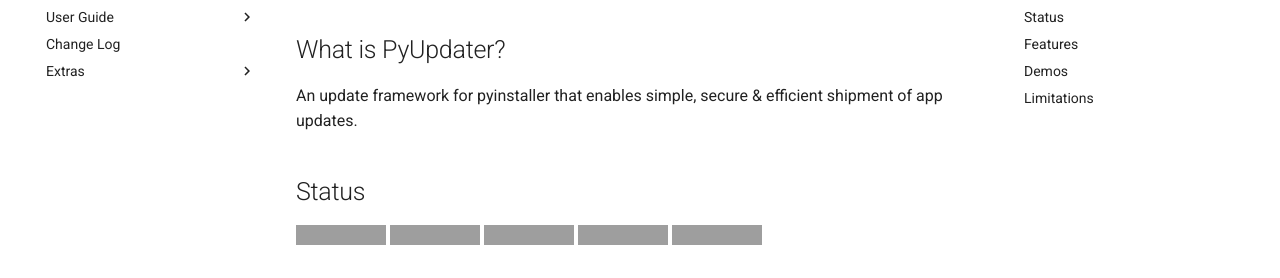
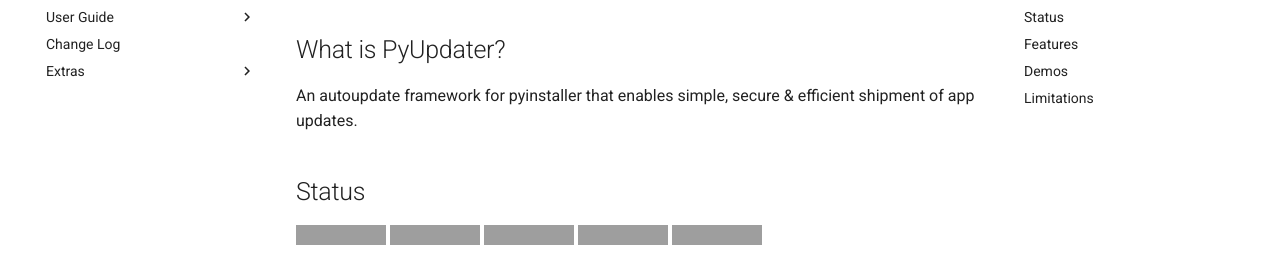
Before and after one commit to Digital-Sapphire/PyUpdater, an MkDocs documentation site: the page built from docs/index.md, in a window 1280 px wide and 900 px high. Shown: the part 148-426 px from the top of the window. Built offline with MkDocs 1.6.1 and Material for MkDocs 9.7.7, drawn with Linux system fonts in a browser that asks for light colours; comment, search, counter and statistics services are not loaded; old or Windows-style settings are respelled for this version of MkDocs; grey boxes are pictures that could not be loaded.

```diff
--- a/docs/index.md
+++ b/docs/index.md
@@ -3,7 +3,7 @@
 
 ##What is PyUpdater?
 
-An update framework for pyinstaller that enables simple, secure & efficient shipment of app updates.
+An autoupdate framework for pyinstaller that enables simple, secure & efficient shipment of app updates.
 
 ## Status
 
```
Also changed, not shown: README.md (+2 -25 lines).
